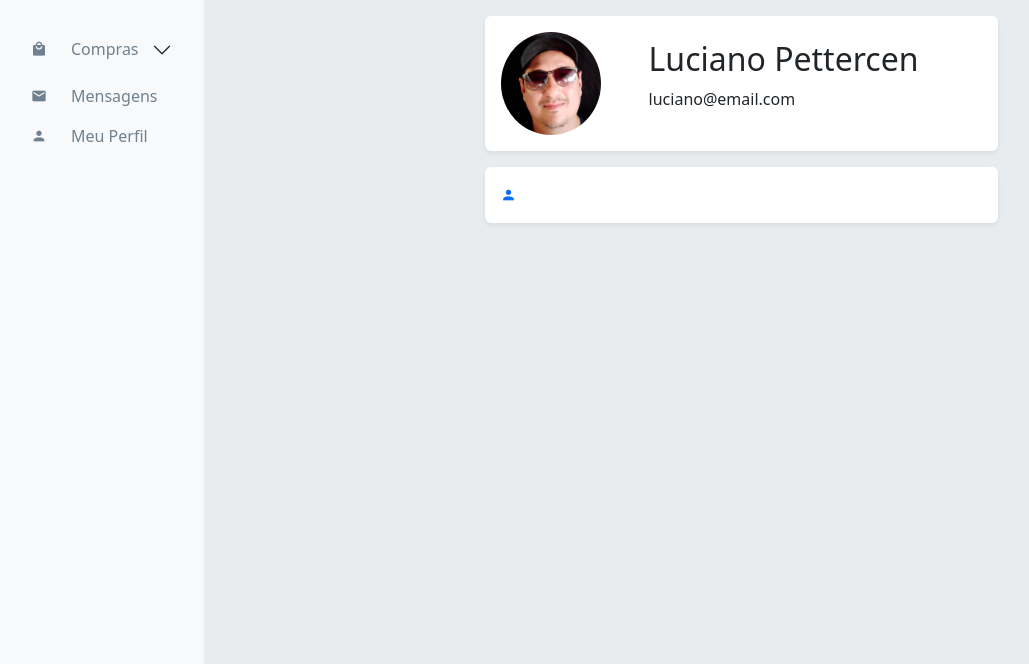
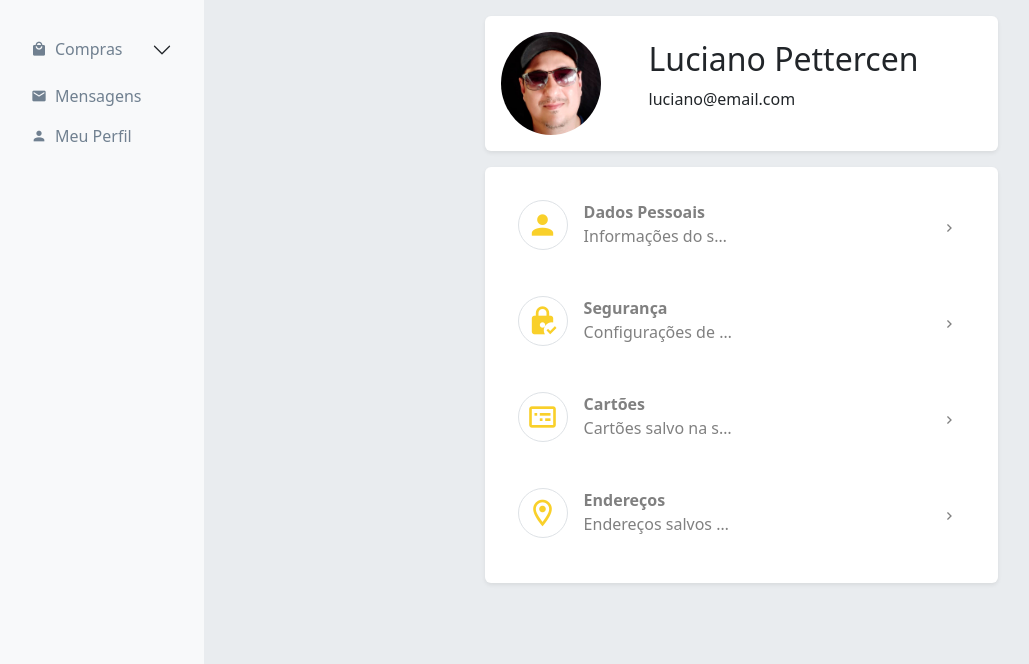
Before and after one commit to ErickBGoecking/Ecommerce-Cratos, a PHP site: page /cliente/index.php in a window 1280 px wide. Shown: the part 152-816 px from the top of the page, without its empty margins (1-1030 px from the left). Run offline with PHP 8.4, Linux system fonts and the light colour scheme.

Commit message:
alteração perfil

```diff
--- a/cliente/barraLateral.php
+++ b/cliente/barraLateral.php
@@ -23,7 +23,7 @@ $pagina = "";
                                     <div class="accordion-button collapsed bg-body-tertiary ps-0"
                                         data-bs-toggle="collapse" data-bs-target="#flush-collapseOne"
                                         aria-expanded="false" aria-controls="flush-collapseOne">
-                                        <span class="mdi mdi-shopping"></span><span class="ps-4"></span>Compras
+                                        <span class="mdi mdi-shopping"></span><span class="ps-2"></span>Compras
                                     </div>
                                 </h2>
                             </div>
@@ -50,23 +50,19 @@ $pagina = "";
                             </div>
                         </div>
                     </div>
-
-
                     <!-- <a class="nav-link" href="#">Link</a> -->
-                    <div class="item-menu">
-                        <a class="nav-link" href="#"><span class="mdi mdi-email item-menu-sub"></span><span
-                                class="ps-4 item-menu-sub">Mensagens</a>
+                    <div class="item-menu  ">
+                        <a class="nav-link <?php if($pagina=='mensagem'){echo 'ativo';}?>" href="?pagina=mensagem"><span class="mdi mdi-email item-menu-sub"></span><span
+                                class="ps-2 item-menu-sub">Mensagens</a>
                     </div>
-                    <div class="item-menu">
-                        <a class="nav-link" href="?pagina=perfil"><span class="mdi mdi-account"></span><span class="ps-4 ">Meu
+                    <div class="item-menu  ">
+                        <a class="nav-link <?php if($pagina=='perfil'){echo 'ativo';}?>" href="?pagina=perfil"><span class="mdi mdi-account"></span><span class="ps-2">Meu
                                 Perfil</a>
                     </div>
                 </nav>
-
             </div>
             <!-- <div class="vh-100 d-none d-md-block"></div> -->
         </div>
-
     </nav>
 </div>
 
--- a/cliente/perfil.php
+++ b/cliente/perfil.php
@@ -1,4 +1,45 @@
-<div class="container col-6 pt-3">
+<?php
+$itens=array(
+    "0" => array(
+        "title" => "Dados Pessoais",
+        "info" => "Informações do seu documento de identidade e de sua atividade econômica.",
+        "icone" => "mdi-account",
+        "link" => "#",
+    ),
+    "1" => array(
+        "title" => "Segurança",
+        "info" => "Configurações de segurança.",
+        "icone" => "mdi-lock-check",
+        "link" => "#",
+    ),
+    "2" => array(
+        "title" => "Cartões",
+        "info" => "Cartões salvo na sua conta.",
+        "icone" => "mdi-card-bulleted-outline",
+        "link" => "#",
+    ),
+    "3" => array(
+        "title" => "Endereços",
+        "info" => "Endereços salvos na sua conta.",
+        "icone" => "mdi-map-marker-outline",
+        "link" => "#",
+    ));
+?>
+
+<style>
+.menuPerfil a {
+    text-decoration: none;
+    color: gray;
+    border: 1px solid white;
+    border-radius: 10px;
+}
+
+.menuPerfil a:hover {
+    border: 1px solid gray;
+}
+</style>
+
+<div class="container col-md-6 pt-3">
     <div class="card border border-0 shadow-sm">
         <div class="card-body d-flex">
             <img src="./img/luciano.jpg" class="rounded-circle" alt="" style="width: 100px">
@@ -9,18 +50,31 @@
         </div>
     </div>
 
-    <div class="card border border-0 shadow-sm mt-3">
-        <div class="card-body">
-            <a href="">
-                <div class="d-flex">
-                    <div>
-                        <span class="mdi mdi-account"></span>
+    <div class="card border border-0 shadow-sm mt-3 menuPerfil">
+        <div class="card-body d-flex flex-column justify-content-center ">
+            <?php
+            foreach($itens as $item){
+            ?>
+
+            <a href="<?php echo $item['link']?>" class="p-2">
+                <div class="d-flex justify-content-between justify-content-center pt-2">
+                    <div class="text-center ps-2">
+                        <div class="rounded-circle border d-flex justify-content-center align-items-center" style="width:50px;height:50px;">
+                            <h2 class="d-flex justify-content-center align-items-center "
+                                style="color:var(--cor-principal);"><span class="mdi <?php echo $item['icone']?> pt-2"></span>
+                            </h2>
+                        </div>
                     </div>
-                    <div class="">
-                        <p></p>
+                    <div class="d-flex flex-column gap-0 ps-3 flex-fill">
+                        <p><strong><?php echo $item['title']?></strong>
+                            <br><span class="d-inline-block text-truncate" style="max-width: 150px;"><?php echo $item['info']?></span>
+                        </p>
                     </div>
+                    <span class="mdi mdi-chevron-right px-3 mt-3"></span>
                 </div>
             </a>
+            <?php };?>
+
         </div>
     </div>
 
```
